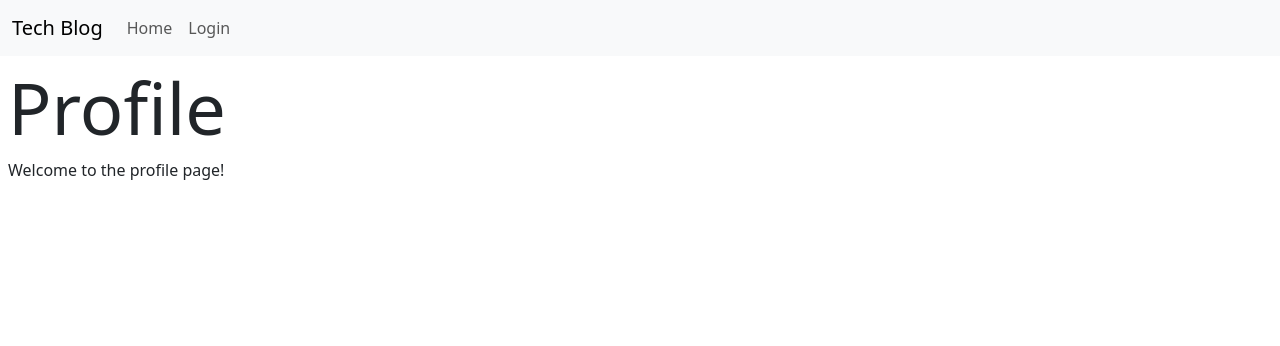
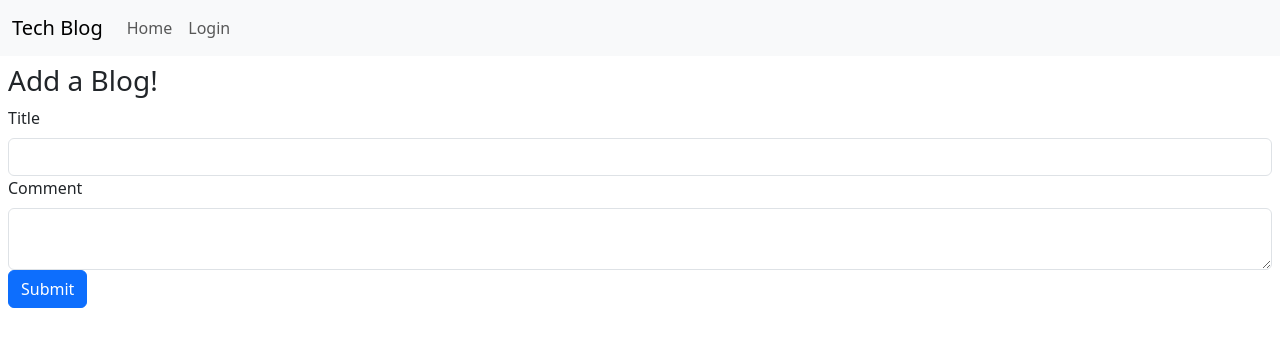
Before and after one commit to femke77/Apollo-Mongo-Blog, a React (Vite) app in the folder client/: page /profile in a window 1280 px wide. Shown: the top 346 px of the page. Built offline with nearby package versions, Linux system fonts and the light colour scheme.

Commit message:
blog form working and no-cache policy added to blogList

```diff
--- a/client/src/components/Blog.tsx
+++ b/client/src/components/Blog.tsx
@@ -1,9 +1,9 @@
 
 import type { IBlog } from "../interfaces/Blog";
 import { Link } from "react-router-dom";
-import CommentForm from "./CommentForm";
 
-const Blog = ({_id, title, content, username, dateCreated}: IBlog) => {
+
+const Blog = ({ _id, title, content, username, dateCreated }: IBlog) => {
 
     return (
         <>
@@ -13,7 +13,7 @@ const Blog = ({_id, title, content, username, dateCreated}: IBlog) => {
                 <p>By: {username} on {dateCreated}</p>
             </div>
             <div>
-            <CommentForm blogId={_id} />
+
             </div>
 
         </>
--- a/client/src/components/BlogForm.tsx
+++ b/client/src/components/BlogForm.tsx
@@ -0,0 +1,41 @@
+import { Form, Button } from "react-bootstrap"
+import { useMutation } from "@apollo/client";
+import { ADD_BLOG } from "../utils/mutations";
+import { useState } from "react";
+import { useNavigate } from "react-router-dom";
+
+const BlogForm = () => {
+    const navigate = useNavigate();
+    const [blog, setBlog] = useState({ title: "", content: "" });
+    const [addBlog, { error }] = useMutation(ADD_BLOG);
+
+    const handleFormSubmit = async (event: React.FormEvent) => {
+        event.preventDefault();
+        try {
+            await addBlog({ variables: { blogData: { ...blog } } });
+            setBlog({ title: "", content: "" });
+            navigate("/");
+        } catch (e) {
+            console.error(e);
+        }
+    }
+
+    return (
+        <Form onSubmit={handleFormSubmit}>
+            <Form.Group>
+                <Form.Label>Title</Form.Label>
+                <Form.Control value={blog.title} as="input" name="title" onChange={e => setBlog({ ...blog, title: e.target.value })} />
+            </Form.Group>
+            <Form.Group>
+                <Form.Label>Comment</Form.Label>
+                <Form.Control value={blog.content} as="textarea" name="content" rows={2} onChange={e => setBlog({ ...blog, content: e.target.value })} />
+            </Form.Group>
+            <Button variant="primary" type="submit">
+                Submit
+            </Button>
+            {error && <div className="text-danger pb-3"> {error.message}</div>}
+        </Form>
+    )
+}
+
+export default BlogForm;
--- a/client/src/components/BlogList.tsx
+++ b/client/src/components/BlogList.tsx
@@ -4,8 +4,10 @@ import Blog from "./Blog"
 import type { IBlog } from "../interfaces/Blog";
 
 const BlogList = () => {
-
-    const { loading, data, error } = useQuery(GET_BLOGS);
+    // no cache policy makes a new blog appear immediately no reload
+    const { loading, data, error } = useQuery(GET_BLOGS, {
+        fetchPolicy: "no-cache"
+    });
 
     const blogs = data?.blogs || [];
     if (loading) {
@@ -14,9 +16,7 @@ const BlogList = () => {
 
     return (
         <div>
-
             {blogs && blogs.map((blog: IBlog) => (
-
                 <Blog
                     key={blog._id}
                     username={blog.username}
--- a/client/src/components/CommentForm.tsx
+++ b/client/src/components/CommentForm.tsx
@@ -3,7 +3,7 @@ import { useMutation } from "@apollo/client";
 import { ADD_COMMENT } from "../utils/mutations";
 import { useState } from "react";
 
-const CommentForm = ({ blogId }: {blogId: string}) => {
+const CommentForm = ({ blogId }: {blogId: string | undefined}) => {
     const [comment, setComment] = useState<string>("");
     const [addComment, {error}] = useMutation(ADD_COMMENT);
 
--- a/client/src/components/NavBar.tsx
+++ b/client/src/components/NavBar.tsx
@@ -17,7 +17,7 @@ function NavBar({ loggedIn, setLoggedIn }: { loggedIn: boolean; setLoggedIn: Rea
     return (
         <Navbar expand="lg" className="bg-body-tertiary">
             <Container fluid>
-                <Navbar.Brand href="#home">Tech Blog</Navbar.Brand>
+                <Navbar.Brand as={NavLink} to="/">Tech Blog</Navbar.Brand>
                 <Navbar.Toggle aria-controls="basic-navbar-nav" />
                 <Navbar.Collapse id="basic-navbar-nav">
                     <Nav className="me-auto">
--- a/client/src/pages/Profile.tsx
+++ b/client/src/pages/Profile.tsx
@@ -1,8 +1,10 @@
+import BlogForm from "../components/BlogForm";
+
 const Profile = () => {
     return (
         <div>
-            <h1 className="display-2">Profile</h1>
-            <p>Welcome to the profile page!</p>
+            <h3>Add a Blog!</h3>
+       <BlogForm/>
         </div>
     )
 }
--- a/client/src/pages/SingleBlog.tsx
+++ b/client/src/pages/SingleBlog.tsx
@@ -3,6 +3,7 @@ import { useParams } from "react-router-dom";
 import { GET_BLOG } from "../utils/queries";
 import Blog from "../components/Blog";
 import { IBlog } from "../interfaces/Blog";
+import CommentForm from "../components/CommentForm";
 
 const SingleBlog = () => {
 
@@ -23,7 +24,9 @@ const SingleBlog = () => {
                 _id={blog._id}
 
             />
-            <h6>Comments</h6>
+            <CommentForm blogId={blogId} />
+
+            <h6 className="pt-5">Comments</h6>
             {blog.comments && blog.comments.map((comment) => (
                 <>
                     <hr />
```
Also changed, not shown: 1 other file (tests, documents, lock files or other folders). Lines whose indentation alone changed are shown as unchanged.
